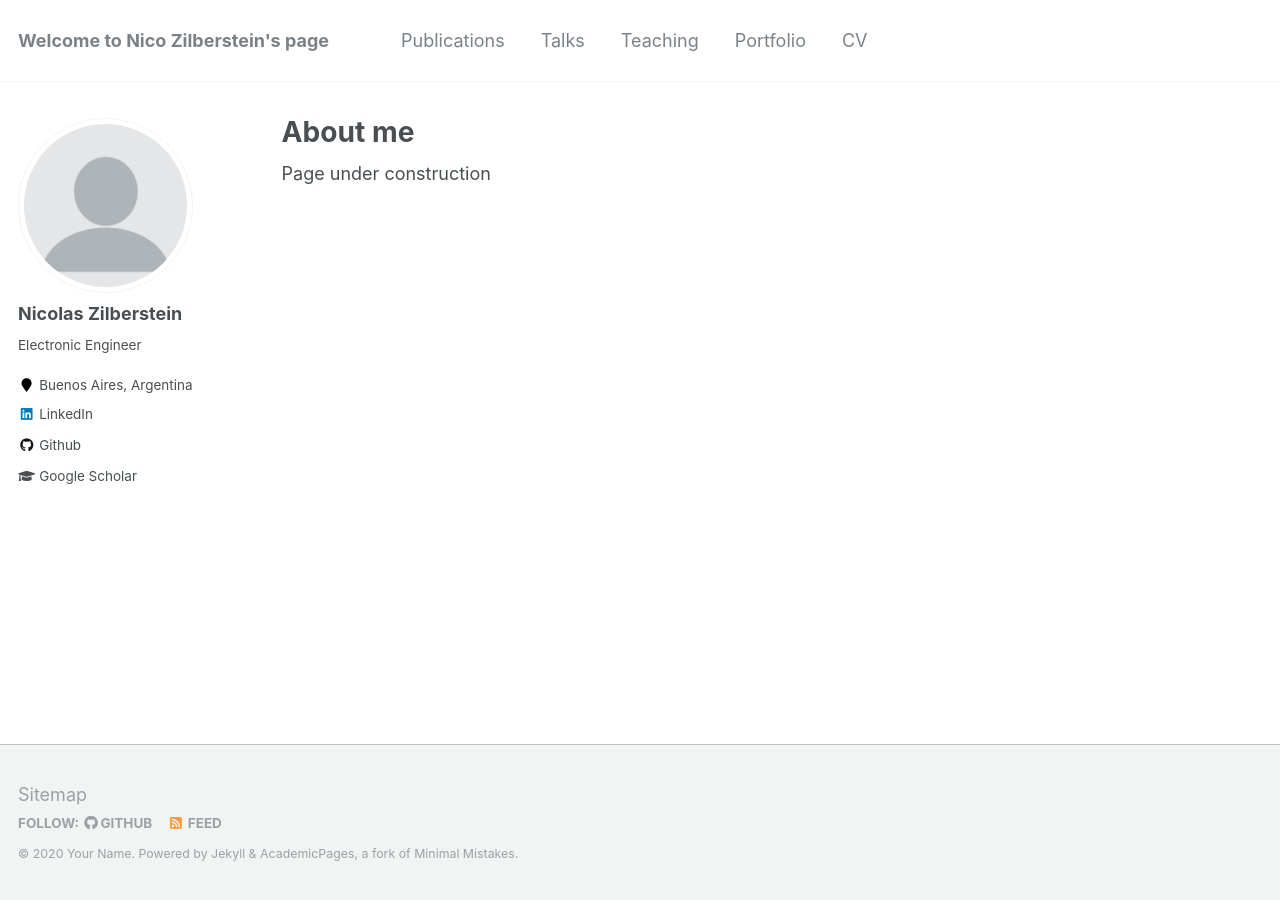
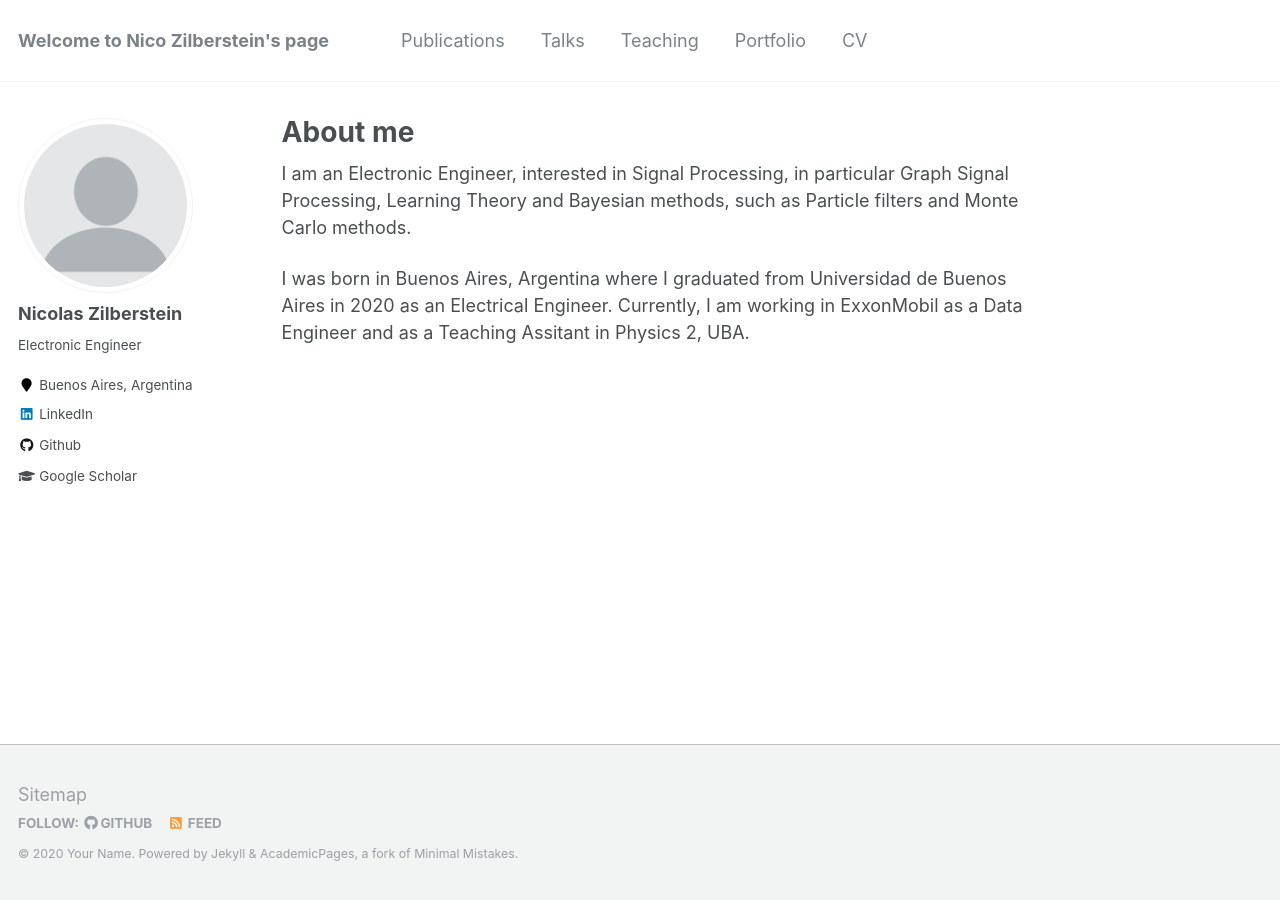
Before and after one commit to nzilberstein/nzilberstein.github.io, a Jekyll site: the page built from _pages/about.md, in a window 1280 px wide. Built offline with Jekyll 4.4.1, drawn with Linux system fonts in a browser that asks for light colours.

Commit message:
Update about.md
Aboutme

```diff
--- a/_pages/about.md
+++ b/_pages/about.md
@@ -8,4 +8,6 @@ redirect_from:
   - /about.html
 ---
 
-Page under construction
+I am an Electronic Engineer, interested in Signal Processing, in particular Graph Signal Processing, Learning Theory and Bayesian methods, such as Particle filters and Monte Carlo methods.
+
+I was born in Buenos Aires, Argentina where I graduated from Universidad de Buenos Aires in 2020 as an Electrical Engineer. Currently, I am working in ExxonMobil as a Data Engineer and as a Teaching Assitant in Physics 2, UBA.
```
